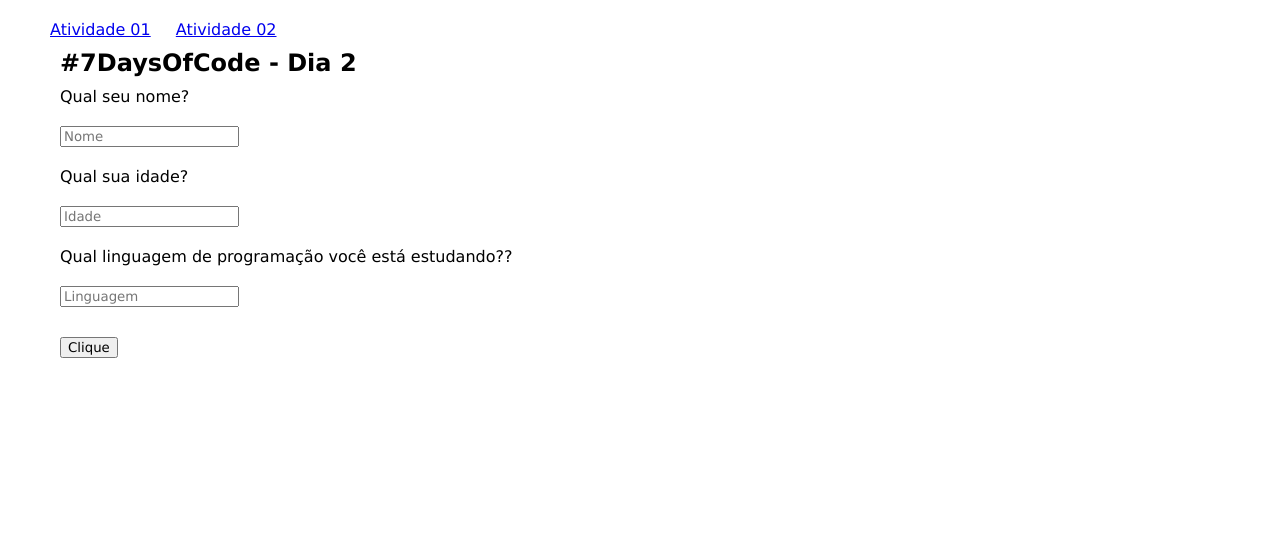
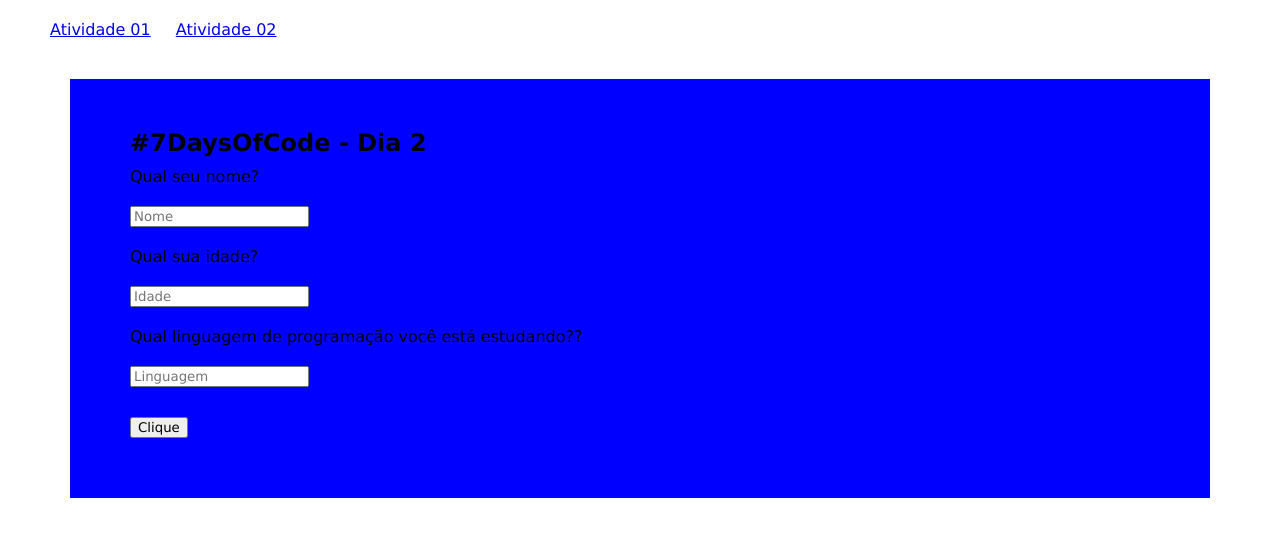
Before and after one commit to Roberta-Santana/Logica-JS---7-day-of-Code, a plain HTML site: page day2.html in a window 1280 px wide. Drawn offline with Linux system fonts and the light colour scheme.

Commit message:
ajuste css

```diff
--- a/day2.html
+++ b/day2.html
@@ -11,10 +11,11 @@
         margin: 10px;
     }
 
-    #Informacao__texto{/* #CLASSE .ID */
+    #Atividade01{/* .CLASSE #ID */
         padding: 40px;
         margin: 40px;
         gap: 40PX;
+        background-color: blue;
     }
 
     .Atividade02{
```
